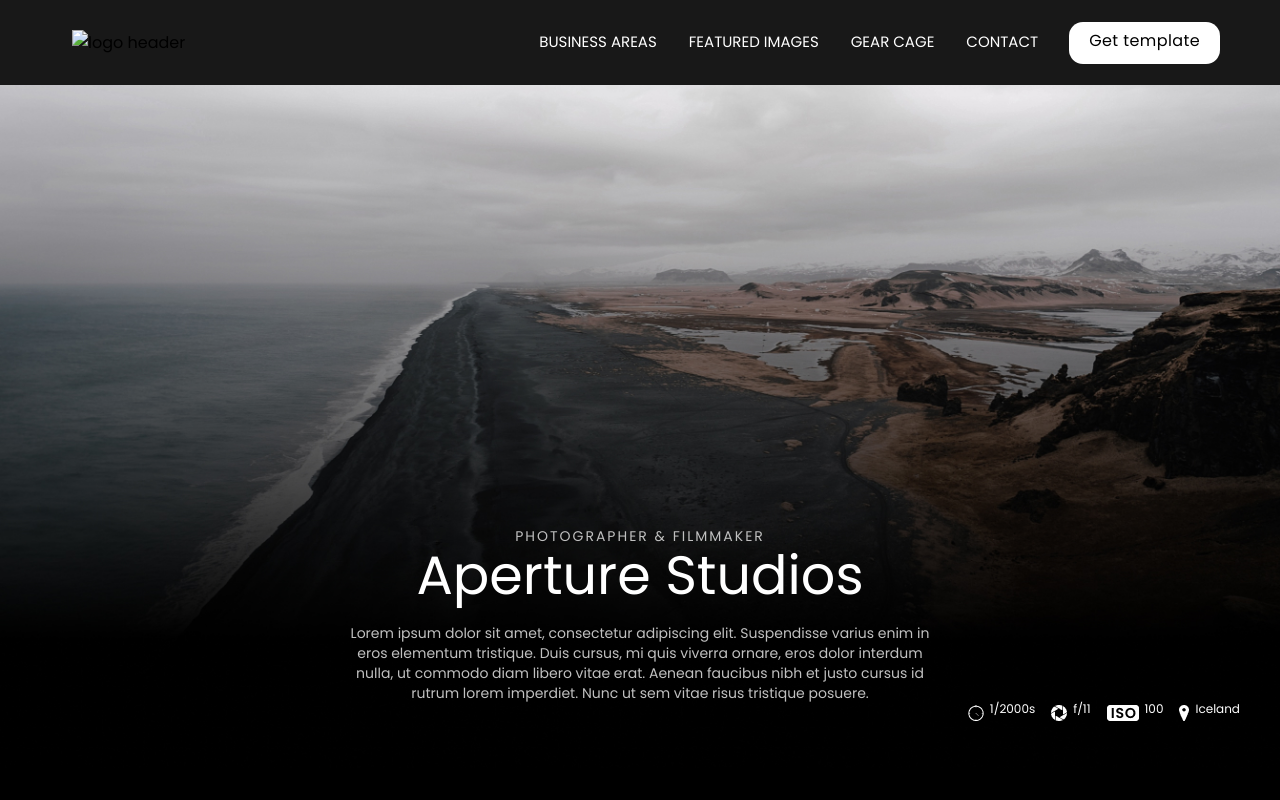
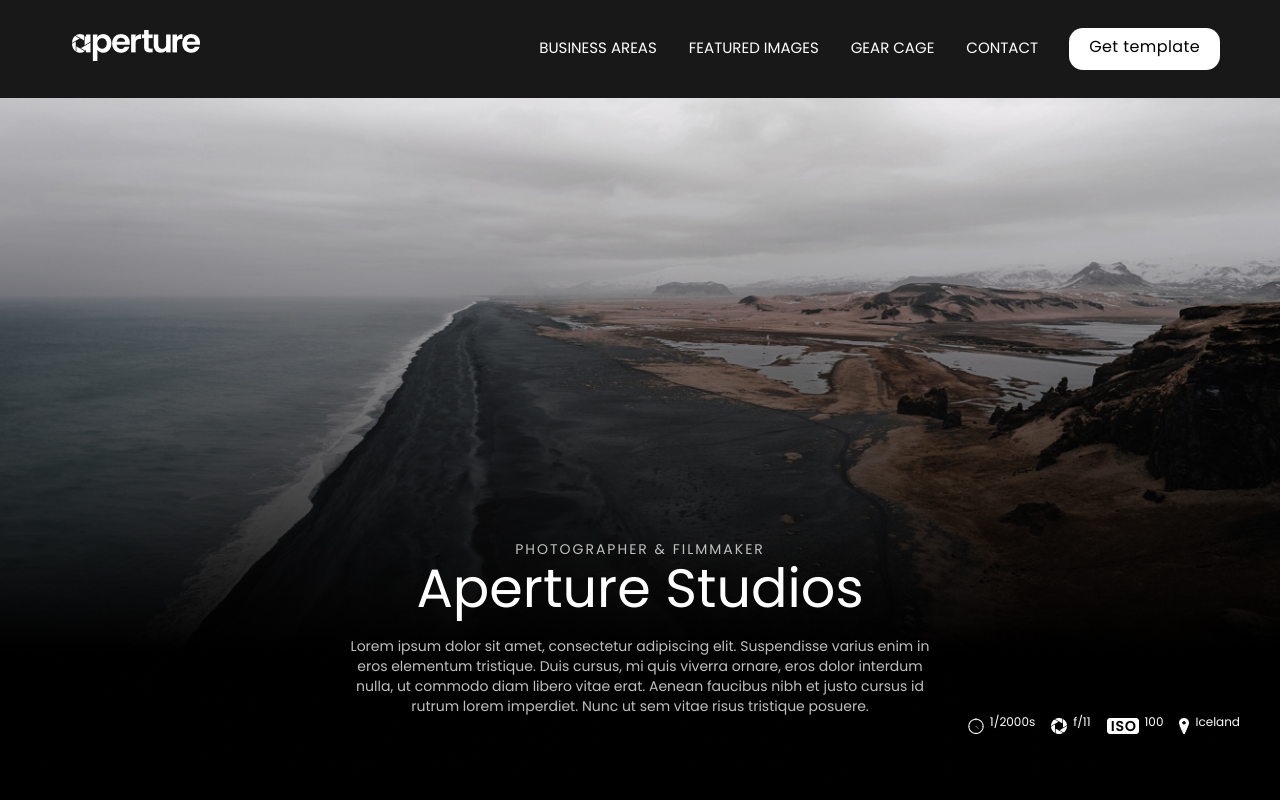
Before and after one commit to saysatsan/aporture, a plain HTML site: page index.html in a window 1280 px wide. Shown: the top 800 px of the page. Drawn offline with Linux system fonts and the light colour scheme; the site is published under a folder, as on GitHub Pages, so addresses that start at the root find nothing.

Commit message:
Update index.html

```diff
--- a/index.html
+++ b/index.html
@@ -13,7 +13,7 @@
                 <div class="container">
                     <div class="nav_block">
                         <div class="logo_header">
-                            <img src="/img/logo_header.png" alt="logo header">
+                            <img src="./img/logo_header.png" alt="logo header">
                         </div>
 
                         <div class="nav_wrap">
```
